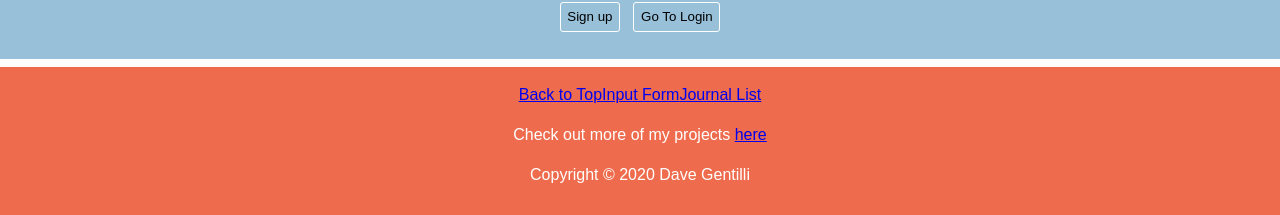
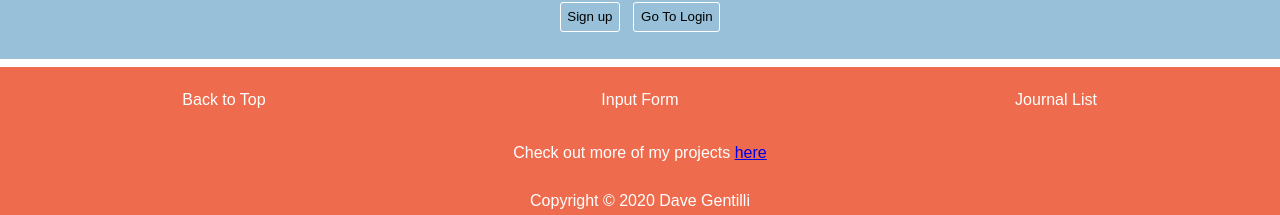
Before and after one commit to dgentilli/Programming-Journal-Refactor, a React (Create React App) app in the folder client/: page / in a window 1280 px wide. Shown: the part 912-1127 px from the top of the page. Built offline with nearby package versions, Linux system fonts and the light colour scheme.

Commit message:
Footer: Style and adjust layout.

```diff
--- a/client/src/App.css
+++ b/client/src/App.css
@@ -192,3 +192,21 @@
   margin-top: 0.5em;
   padding: 1em;
 }
+
+.footer-nav-links{
+  display: flex;
+  margin-bottom: 10px;
+}
+
+.footer-nav-links a{
+  flex: 1;
+  text-decoration: none;
+  color: #fff;
+  margin-top: 5px;
+  margin-bottom: 5px;
+}
+
+.footer-projects{
+  margin-top: 1.5em;
+  margin-bottom: 1.5em;
+}
--- a/client/src/components/Footer.js
+++ b/client/src/components/Footer.js
@@ -11,10 +11,12 @@ class Footer extends Component {
     render() {
         return (
             <div className="footer-container">
-                <a href="#top">Back to Top</a>
-                <a href="#input">Input Form</a>
-                <a href="#journal">Journal List</a>
-                <p>Check out more of my projects <a href="https://www.davegentilli.com/">here</a></p>
+                <div className="footer-nav-links">
+                    <a href="#top">Back to Top</a>
+                    <a href="#input">Input Form</a>
+                    <a href="#journal">Journal List</a>
+                </div>
+                <p className="footer-projects">Check out more of my projects <a href="https://www.davegentilli.com/">here</a></p>
                 Copyright &copy; {new Date().getFullYear()} Dave Gentilli
             </div>
         );
```
